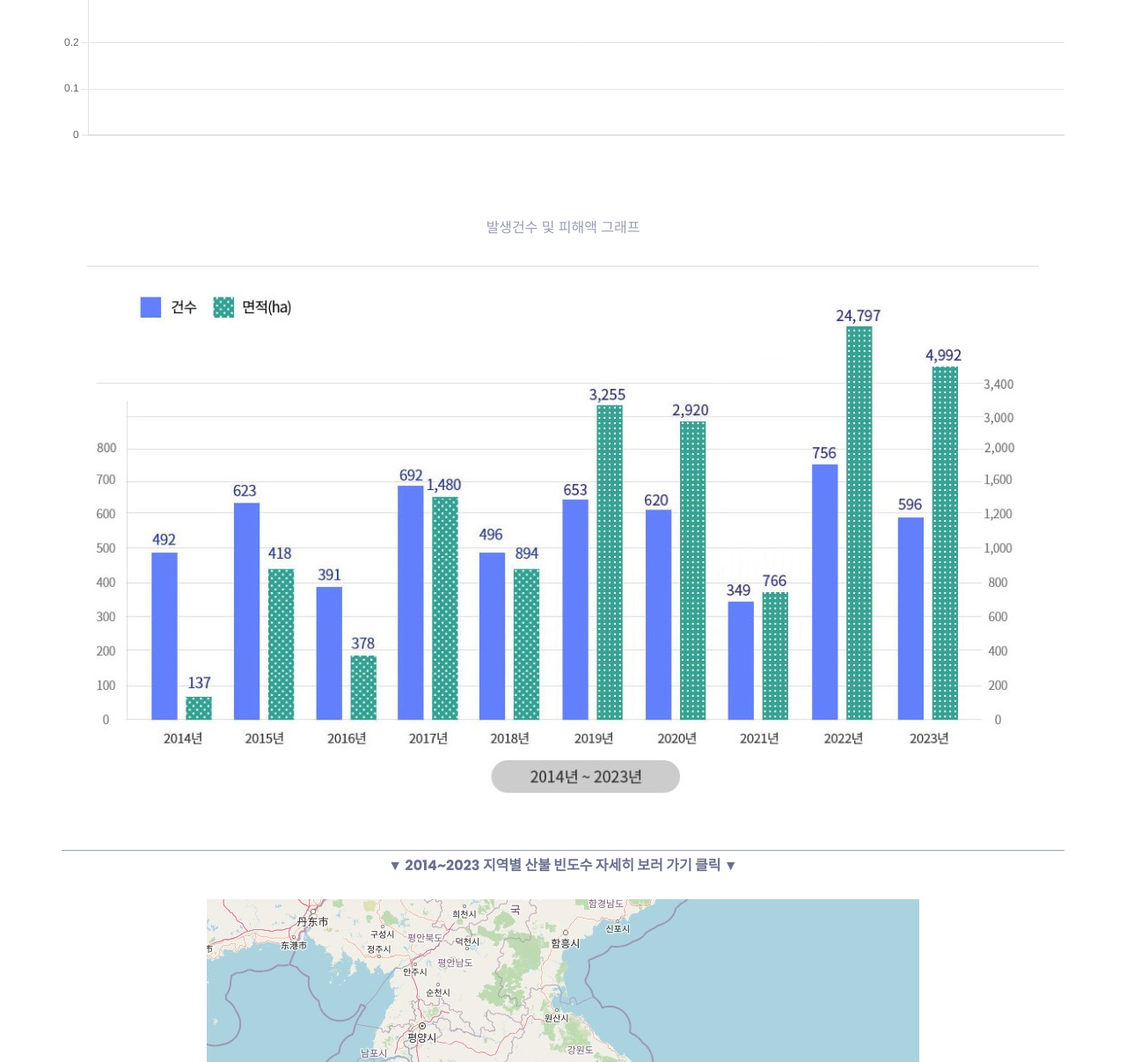
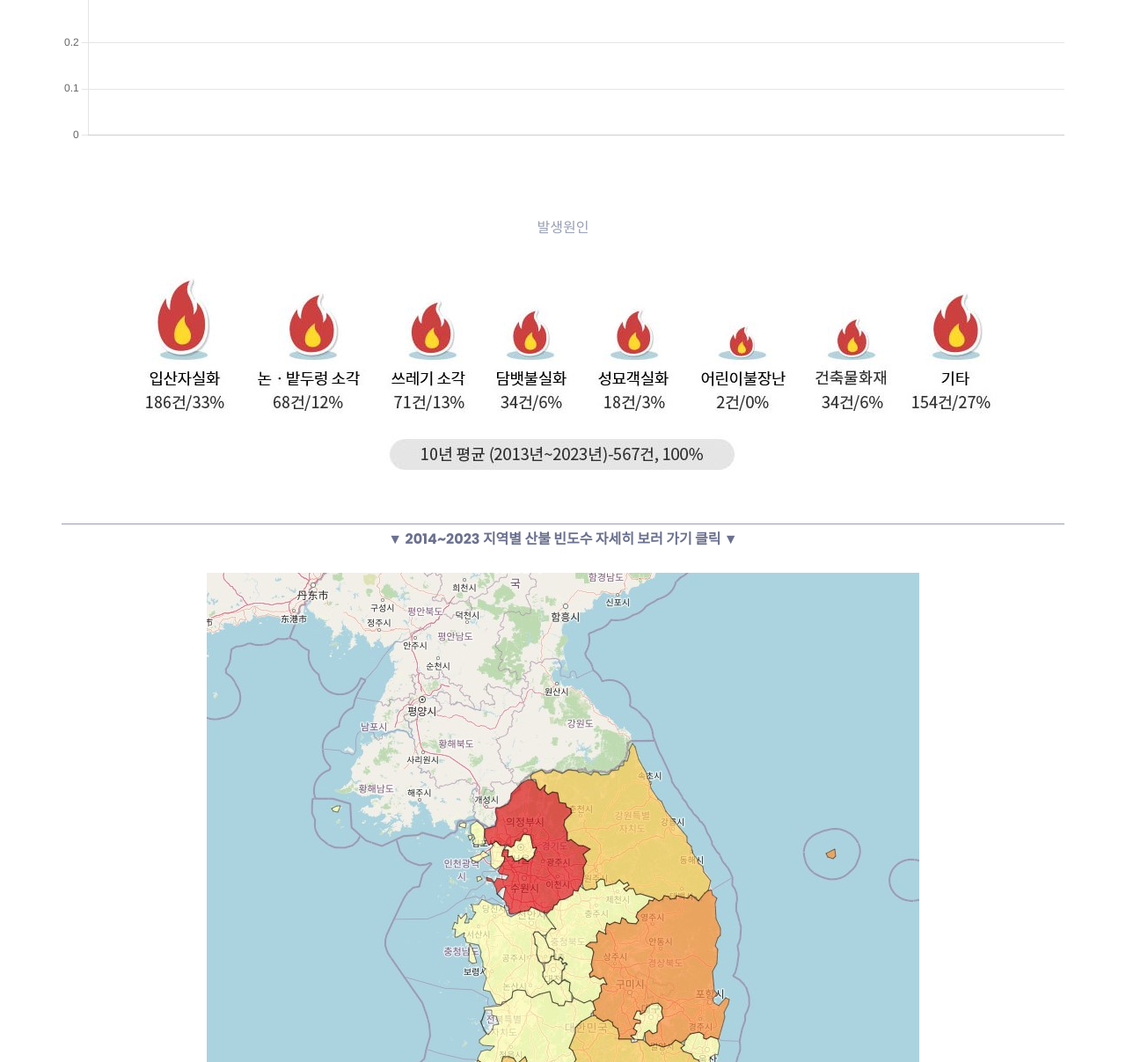
Before and after one commit to myeonghoho/ALVIN2, a Django app: page /nature/fires/ in a window 1280 px wide. Shown: the part 1369-2576 px from the top of the page at 88% size. Run offline with Django 5.2, Linux system fonts and the light colour scheme; data that the repository does not hold is empty; some libraries are stand-ins or nearby versions.

Commit message:
fire.html 산불원인 사진 변경 커밋

```diff
--- a/web/templates/fires.html
+++ b/web/templates/fires.html
@@ -170,7 +170,7 @@
 								</script>
 								<br><br>
 								<p style="text-align: center;">
-									발생건수 및 피해액 그래프
+									발생원인
 									<br><br>
 									<img src="/media/portfolio/fire_damage.jpg"  onclick="window.open(this.src)" >
 								</p>
```
Also changed, not shown: web/media/portfolio/fire_damage.jpg.
